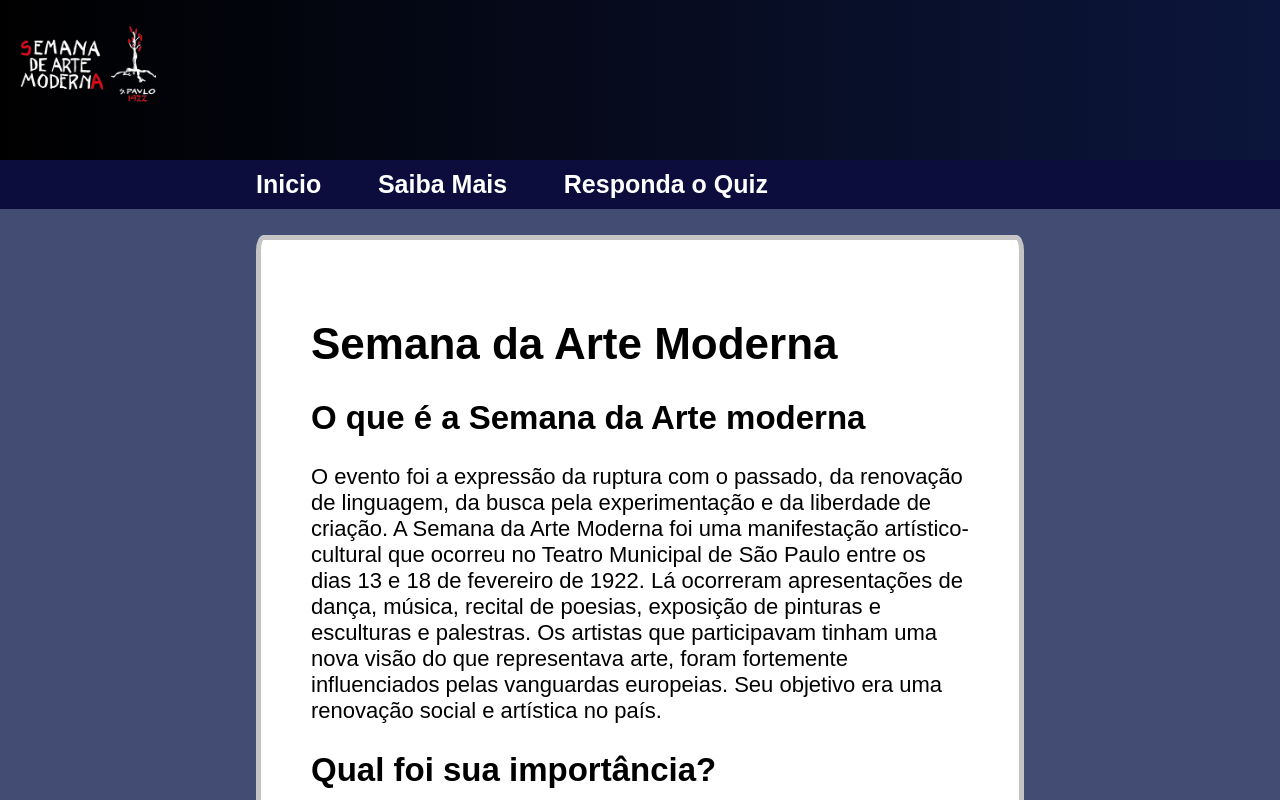
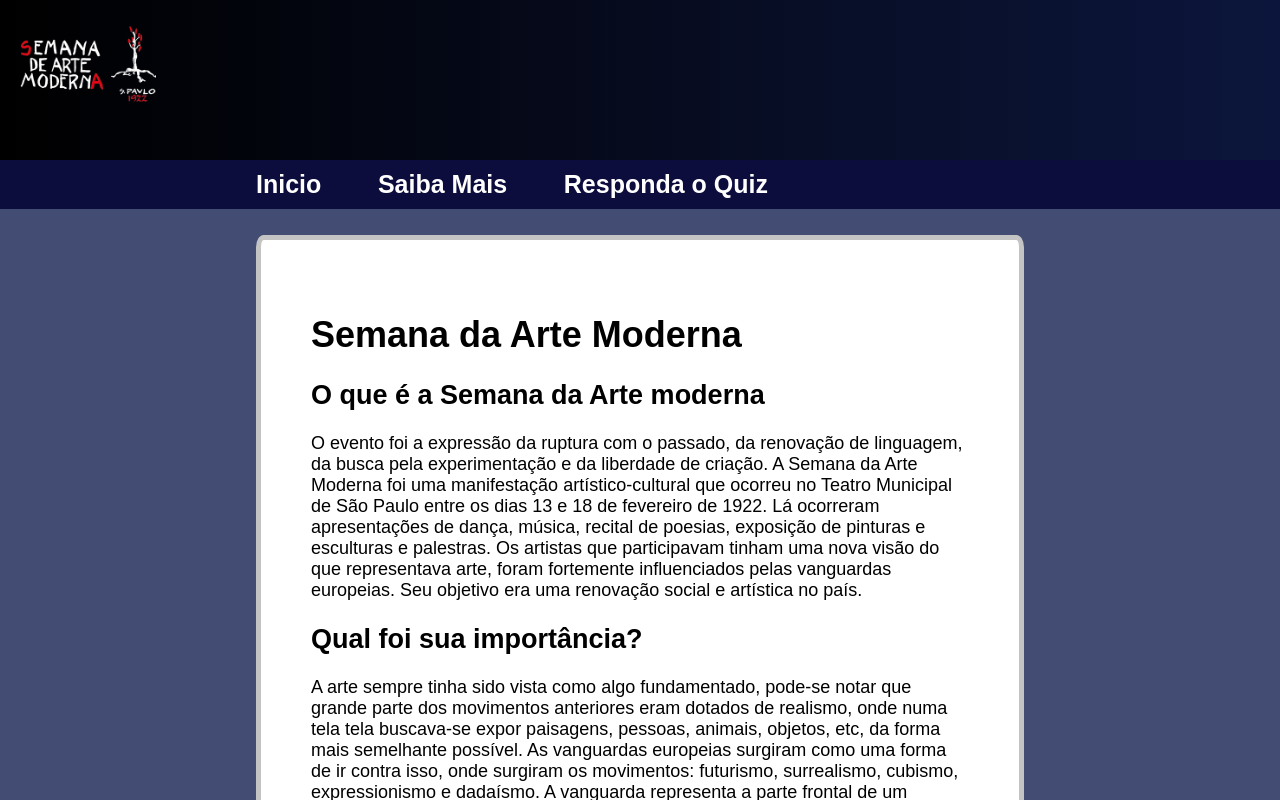
Before and after one commit to CauaRojas/SemanaArteModerna, a React (Vite) app: page / in a window 1280 px wide. Shown: the top 800 px of the page. Built offline with nearby package versions, Linux system fonts and the light colour scheme.

Commit message:
mudei a fonte dnv

```diff
--- a/src/App.css
+++ b/src/App.css
@@ -31,7 +31,7 @@ nav > a:link {
 	text-decoration: none;
 }
 main {
-	font-size: 2.2rem;
+	font-size: 1.8rem;
 	margin-right: 20%;
 	margin-top: 2%;
 	margin-left: 20%;
```
